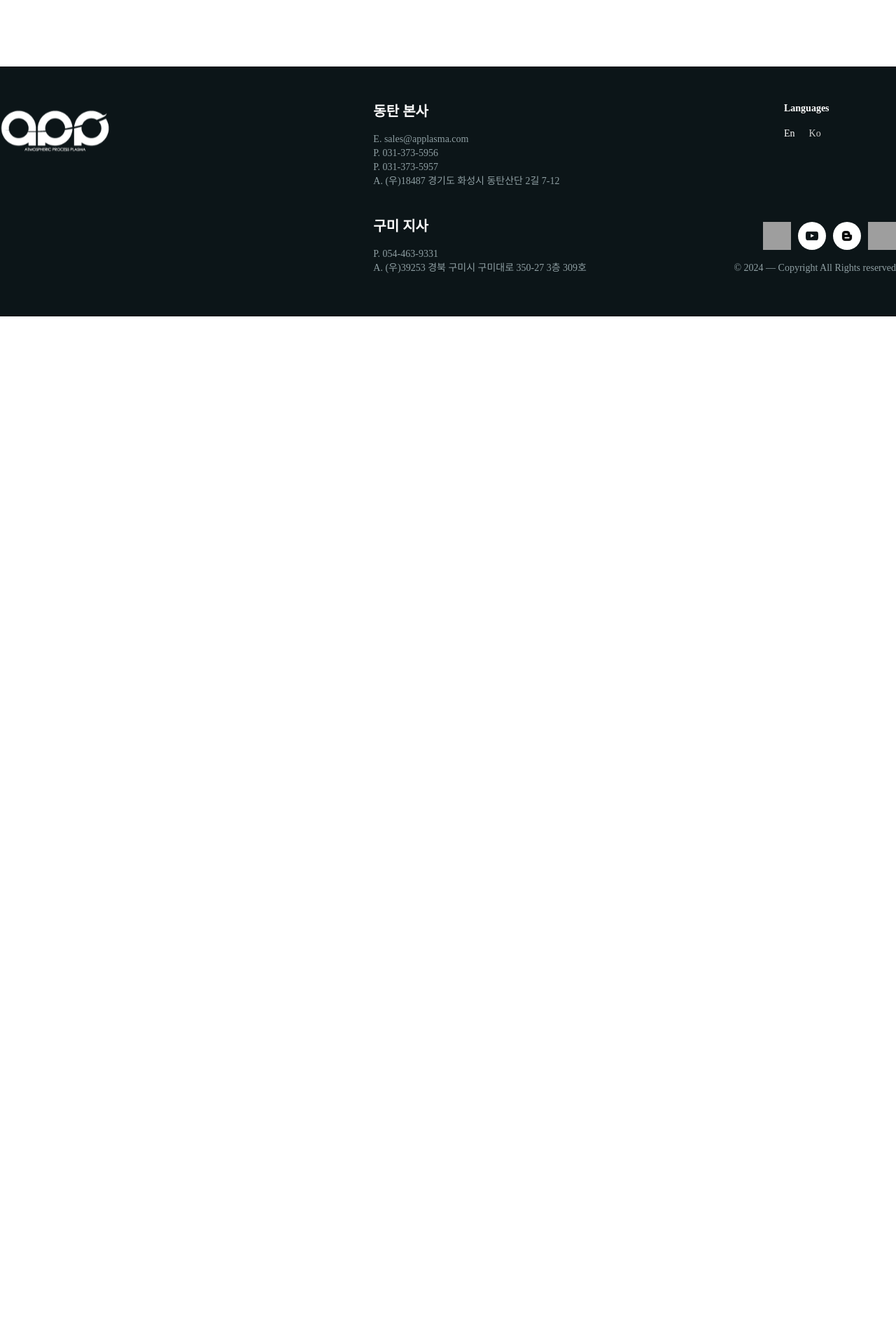
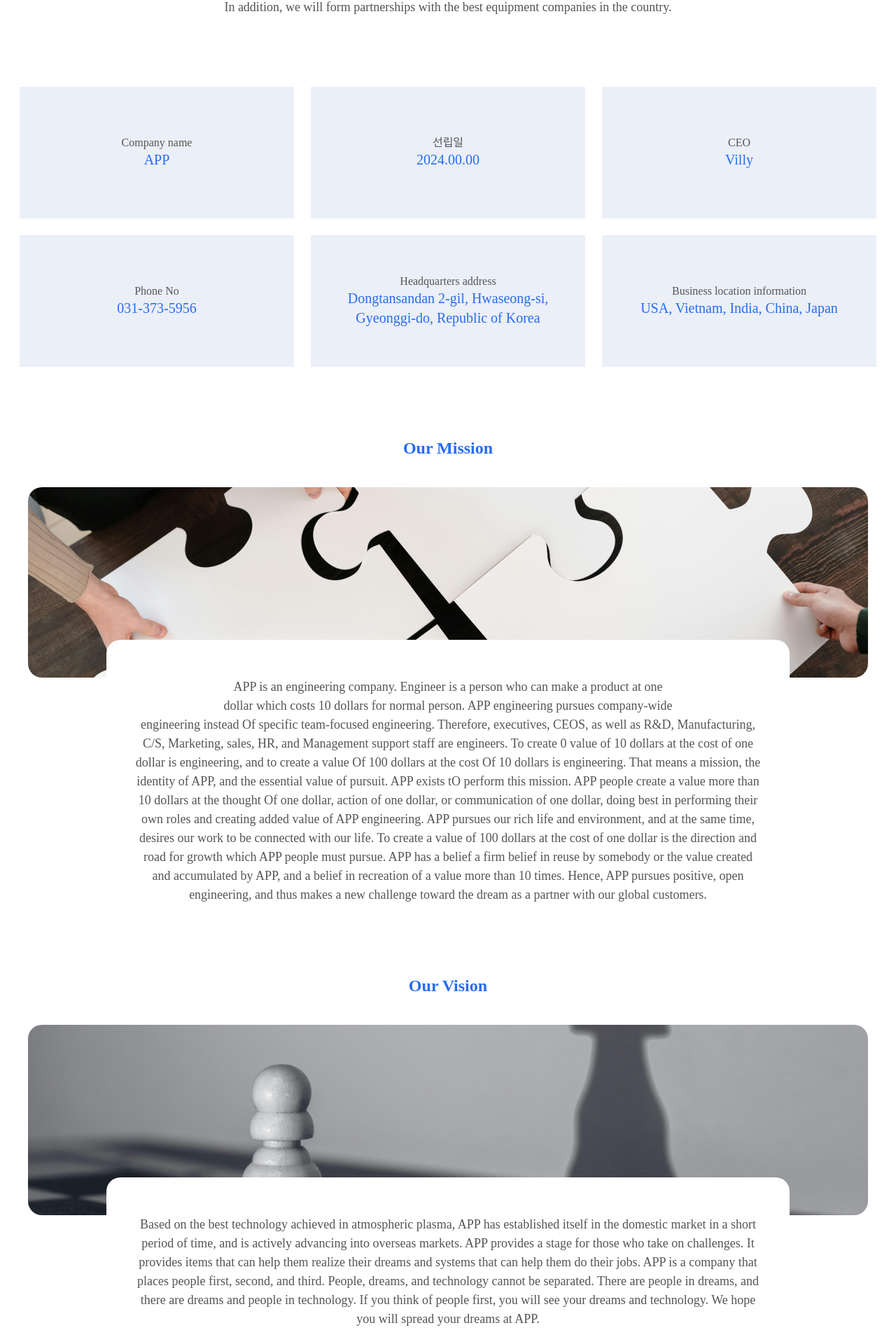
Before and after one commit to faityn/AppFront, a Next.js app: page /about in a window 1280 px wide. Shown: the part 1277-3197 px from the top of the page at 70% size. Before the commit the page ends 1729 px from the top, so only its background shows below. Built offline with nearby package versions, Linux system fonts and the light colour scheme; grey boxes are pictures that could not be loaded; a web font is replaced by a local one.

Commit message:
about page

```diff
--- a/messages/en.json
+++ b/messages/en.json
@@ -131,7 +131,23 @@
         "timeline_tab2_text_31": "2007.01.29 제 40-0697459 호\n 상표등록증 | 상압플라즈마에 의한 코팅처리업등 7건",
         "timeline_tab2_text_32": "2007.05.21 제 41-0148997 호\n 상표등록증 | 상압플라즈마에 의한 코팅처리업등 7건",
         "our_company_page_text_1": "We create value of 10 dollars from a technology of 1 dollar value\n We use 10 dollard to make it worth of 100 dollars",
-        "our_company_page_text_2": "As a company that supplies atmospheric pressure plasma solutions, no medium can reach the\n temperature and energy density that atmospheric pressure plasma provides, and no medium can provide the transition and complex  state of plasma.\n Therefore, plasma has changed the general physicochemical path and has provided new materials and new surface treatment methods.\n Plasma created in an open space called atmospheric pressure, not a vacuum, provides solutions that are  difficult to achieve by other methods more easily and quickly.\n\n APP currently has branches in Korea, the United States, China, Japan, Vietnam, and India. \n\n In addition, we will form partnerships with the best equipment companies in the country.",
+        "our_company_page_text_2": "As a company that supplies atmospheric pressure plasma solutions, no medium can reach the\n temperature and energy density that atmospheric pressure plasma provides, and no medium can provide\n the transition and complex  state of plasma.\n Therefore, plasma has changed the general physicochemical path and has provided new materials and\n new surface treatment methods.\n Plasma created in an open space called atmospheric pressure, not a vacuum, provides solutions that are\n  difficult to achieve by other methods more easily and quickly.\n\n APP currently has branches in Korea, the United States, China, Japan, Vietnam, and India. \n\n In addition, we will form partnerships with the best equipment companies in the country.",
+        "about_list_1_title": "Company name",
+        "about_list_1_text": "APP",
+        "about_list_2_title": "선립일",
+        "about_list_2_text": "2024.00.00",
+        "about_list_3_title": "CEO",
+        "about_list_3_text": "Villy",
+        "about_list_4_title": "Phone No",
+        "about_list_4_text": "031-373-5956",
+        "about_list_5_title": "Headquarters address",
+        "about_list_5_text": "Dongtansandan 2-gil, Hwaseong-si, Gyeonggi-do, Republic of Korea",
+        "about_list_6_title": "Business location information",
+        "about_list_6_text": "USA, Vietnam, India, China, Japan",
+        "Our Mission": "Our Mission",
+        "our_company_page_text_3": "APP is an engineering company. Engineer is a person who can make a product at one\n dollar which costs 10 dollars for normal person. APP engineering pursues company-wide\n engineering instead Of specific team-focused engineering. Therefore, executives, CEOS, as well as R&D, Manufacturing, C/S, Marketing, sales, HR, and Management support staff are engineers. To create 0 value of 10 dollars at the cost of one dollar is engineering, and  to create a value Of 100 dollars at the cost Of 10 dollars is engineering. That means a mission, the identity of APP, and the essential value of pursuit. APP exists tO perform this mission. APP people create a value more than 10 dollars at the thought Of one dollar, action of one dollar, or communication of one dollar, doing best in performing their own roles and creating added value of APP engineering. APP pursues our rich life and environment, and at the same time, desires our work to be connected with our life. To create a value of 100 dollars at the cost of one dollar is the direction and road for growth which APP people must pursue. APP has a belief a firm belief in reuse by somebody or the value created and accumulated by APP, and a belief in recreation of a value more than 10 times. Hence, APP pursues positive, open engineering, and thus makes a new challenge toward the dream as a partner with our global customers.",
+        "our_company_page_text_4": "Based on the best technology achieved in atmospheric plasma, APP has established itself in the domestic market in a short period of time, and is actively advancing into overseas markets. APP provides a stage for those who take on challenges. It provides items that can help them realize their dreams and systems that can help them do their jobs. APP is a company that places people first, second, and third. People, dreams, and technology cannot be separated. There are people in dreams, and there are dreams and people in technology. If you think of people first, you will see your dreams and technology. We hope you will spread your dreams at APP.",
+        "Our Vision": "Our Vision",
         "end": "end"
     }
 }
--- a/messages/kr.json
+++ b/messages/kr.json
@@ -132,6 +132,22 @@
         "timeline_tab2_text_32": "2007.05.21 제 41-0148997 호\n 상표등록증 | 상압플라즈마에 의한 코팅처리업등 7건",
         "our_company_page_text_1": "1달러의 기술로 10달러의 가치를 만들고\n  10달러를 100달러 가치로 쓰는 회사",
         "our_company_page_text_2": "당사는 대기압플라즈마 솔루션을 공급하는 기업으로서, 어떠한 매개물도 대기압플라즈마가 제공하는 온도와 에너지밀도에 \n 이르지 못하며, 어떠한 매개물도 플라즈마의 천이성과 복합상태성을 제공하지 못합니다.\n 때문에 플라즈마는 일반적인 물리화학경로를 바꾸며 신소재와 새로운 표면처리 방법들을 제공하여 왔습니다.\n  진공이 아닌 대기압이라는 열린 공간에서 만들어지는 플라즈마는 보다 간편하고, 신속하게 다른 방법으로는 도달하기 힘든 Solution을 제공합니다.\n\n (주)에이피피는 현재 국내 및 미국, 중국, 일본, 베트남, 인도에 지사가 있습니다.\n\n 또한 국대 최고의 장비업체와 제휴를 하게 될 것입니다.",
+        "about_list_1_title": "회사명",
+        "about_list_1_text": "에이피피㈜",
+        "about_list_2_title": "선립일",
+        "about_list_2_text": "2024.00.00",
+        "about_list_3_title": "대표이사",
+        "about_list_3_text": "강방권",
+        "about_list_4_title": "대표전화",
+        "about_list_4_text": "031-373-5956",
+        "about_list_5_title": "본사주소",
+        "about_list_5_text": "경기도 화성시 동탄산단2길 7-12",
+        "about_list_6_title": "사업장 안내",
+        "about_list_6_text": "미국, 베트남, 인도, 중국, 일본",
+        "Our Mission": "Our Mission",
+        "our_company_page_text_3": "에이피피는 엔지니어링 회사이다. 엔지니어는 일반 사람들이 10달러에 만드는 것을 1달러로 만들 수 있는 사람들이다.\n 에이피피의 엔지니어링은 특정 일부 부서가 아닌 전사적자원의 엔지니어링을 추구한다. 그러므로 R&D, Mainufacturing(제조), C/S, Marketing, sales, HR, 경영지원은 물론 임원과 대표이사 또한 한 엔지 니어니어이다. 1달러의 재화로 10달러의 가치를 창출하는 것도 엔지니어링이고, 10달 러의 재화를 사용하여 100달러의 가치를 창출하는 것도 엔지니어링이 다. 바로 이것이 사명의 의미이며, 에이피피의 정체성이고, 추구하는 본 질적인 가지다.\n 이 사명을 수행하기 위해 에이피피는 존재한다.\n 에이피피인은 1달러의 생각, 1달러의 행동, 1달러의 소통으로 10달러 이 상의 가치를 만들고, 자신의 역할 수행에 최선을 다 함으로써 에이피피의 엔지니어링으로 부가가치를 창출하고자 최선을 다한다 \n 에이피피는 우리의 삶과 환경이 풍성해지기를 추구함과 동시에 우리의 일이 인생과 연결되어지기를 갈망한다. 10달러를 100달러의 가치로 쓰 는 것, 그것은 에이피피인이 추구해야 하는 성장의 방향이고 길이다.\n 에이피피에겐 믿음이 있다. 에이피피가 창출하는 가치, 축적하는 가치 는 분명 누군가에 의해 재사용될 것 이라는 믿음, 그리 고 10배가 넘는 가 치를 다시 창출해낼 것이라는 믿음이 그것이다.\n 그러므로 에이피피는 적극적이며, 열린 엔지니어링을 추구하며, 이를 통해 우리는 글로벌 고객과 파트너로서 꿈을 향한 새로운 도전을 하고자 한다.",
+        "our_company_page_text_4": "(주)에이피피는대기압플라즈마에서이루어낸 최고의 기술을 바탕으로 하여, 국내시장에서 짧은 시간내에 뿌리를 내렸으며, 해외시장도 활발히 진출 하고 있습니다. (주)에이피피는 도전하는 사람들의 무대를 제공합니다.\n 꿈을 펼칠 수 있는 아이템과 일을 할 수 있는 시스템을 제공하고 있습니다.\n (주)에이피피는 첫째도 둘째도 셋째도 사람이 최고인 기업입니다. 사람과 꿈과 기술은 따로 분리할 수 있는 게 아닙니다. 꿈 안에 사람이 있고, 기술 안에 꿈이 있고 사람이 있습니다. 사람을 먼저 생각하면 꿈이 보이고, 기술이 보입니다.\n (주)에이피피에서 당신의 꿈을 펼쳐보시기 바랍니다.",
+        "Our Vision": "Our Vision",
         "end": "end"
     }
 }
--- a/pages/about/index.tsx
+++ b/pages/about/index.tsx
@@ -1,6 +1,7 @@
 import PageBanner from "@/components/Banner/PageBanner";
 import PageTabMenu from "@/components/Includes/PageTabMenu";
 import Layout from "@/components/Layout";
+import { AboutListItem } from "@/helper/utility";
 import { GetStaticProps } from "next";
 import { useTranslations } from "next-intl";
 import Image from "next/image";
@@ -13,6 +14,7 @@ const Page = () => {
     { subId: "12", title: t("Company History"), link: "/about/history" },
     { subId: "13", title: t("Our Company"), link: "/about" },
   ];
+  const itemList = AboutListItem();
   return (
     <Layout type="main">
       <PageBanner mainText={PageBannerText} />
@@ -37,10 +39,76 @@ const Page = () => {
               unoptimized={true}
               priority={true}
             />
-            <div className="absolute bottom-0 w-[976px] mx-auto h-[54px] rounded-t-[20px] bg-white z-20"></div>
+            <div className="absolute bottom-0 max-md:hidden w-full">
+              <div className="max-w-[976px] mx-auto h-[55px] mb-[-1px] rounded-t-[20px] bg-white z-20"></div>
+            </div>
           </div>
-          <div className="max-w-[976px]  mx-auto bg-white  text-[#555555] text-center  border ">
+          <div className="max-w-[976px] max-md:mt-8 mx-auto bg-white text-[18px] text-[#555555] text-center px-10 max-md:px-4">
             {t("our_company_page_text_2")}
+          </div>
+        </div>
+
+        <div className="mt-[100px] max-md:px-4">
+          <div className="grid grid-cols-12 gap-6">
+            {itemList?.map((item, index) => {
+              return (
+                <div key={index} className="col-span-4 max-md:col-span-6">
+                  <div className="bg-[#EBEFF8] h-[188px] flex flex-col items-center justify-center p-4">
+                    <div className="text-md text-[#555555]">{item?.title}</div>
+                    <div className="text-primary text-xl text-center">
+                      {item?.text}
+                    </div>
+                  </div>
+                </div>
+              );
+            })}
+          </div>
+        </div>
+        <div className="mt-[100px] px-3">
+          <div className="text-center text-2xl font-semibold text-primary mb-10">
+            {t("Our Mission")}
+          </div>
+
+          <div className="relative z-10">
+            <Image
+              src={"/images/our_mission.png"}
+              alt={``}
+              className=" w-full h-[272px] max-md:h-[160px] sm:object-cover object-center rounded-[20px] z-10"
+              width="200"
+              height="200"
+              unoptimized={true}
+              priority={true}
+            />
+            <div className="absolute bottom-0 max-md:hidden w-full">
+              <div className="max-w-[976px] mx-auto h-[55px] mb-[-1px] rounded-t-[20px] bg-white z-20"></div>
+            </div>
+          </div>
+          <div className="max-md:mt-8 max-w-[976px]  mx-auto bg-white text-[18px] text-[#555555] text-center px-10 max-md:px-4 ">
+            {t("our_company_page_text_3")}
+          </div>
+        </div>
+
+        <div className="mt-[100px] px-3">
+          <div className="text-center text-2xl font-semibold text-primary mb-10">
+            {t("Our Vision")}
+          </div>
+
+          <div className="relative z-10">
+            <Image
+              src={"/images/our_vision.png"}
+              alt={``}
+              className=" w-full h-[272px] max-md:h-[160px] sm:object-cover object-center rounded-[20px] z-10"
+              width="200"
+              height="200"
+              unoptimized={true}
+              priority={true}
+            />
+            <div className="absolute bottom-0 max-md:hidden w-full">
+              <div className="max-w-[976px] mx-auto h-[55px] mb-[-1px] rounded-t-[20px] bg-white z-20"></div>
+            </div>
+          </div>
+          <div className="max-w-[976px] max-md:mt-10 mx-auto bg-white text-[18px] text-[#555555] text-center px-10 max-md:px-4">
+            {t("our_company_page_text_4")}
           </div>
         </div>
       </div>
```
Also changed, not shown: helper/utility.ts (+31 -0 lines), public/images/our_mission.png (added), public/images/our_vision.png (added).
